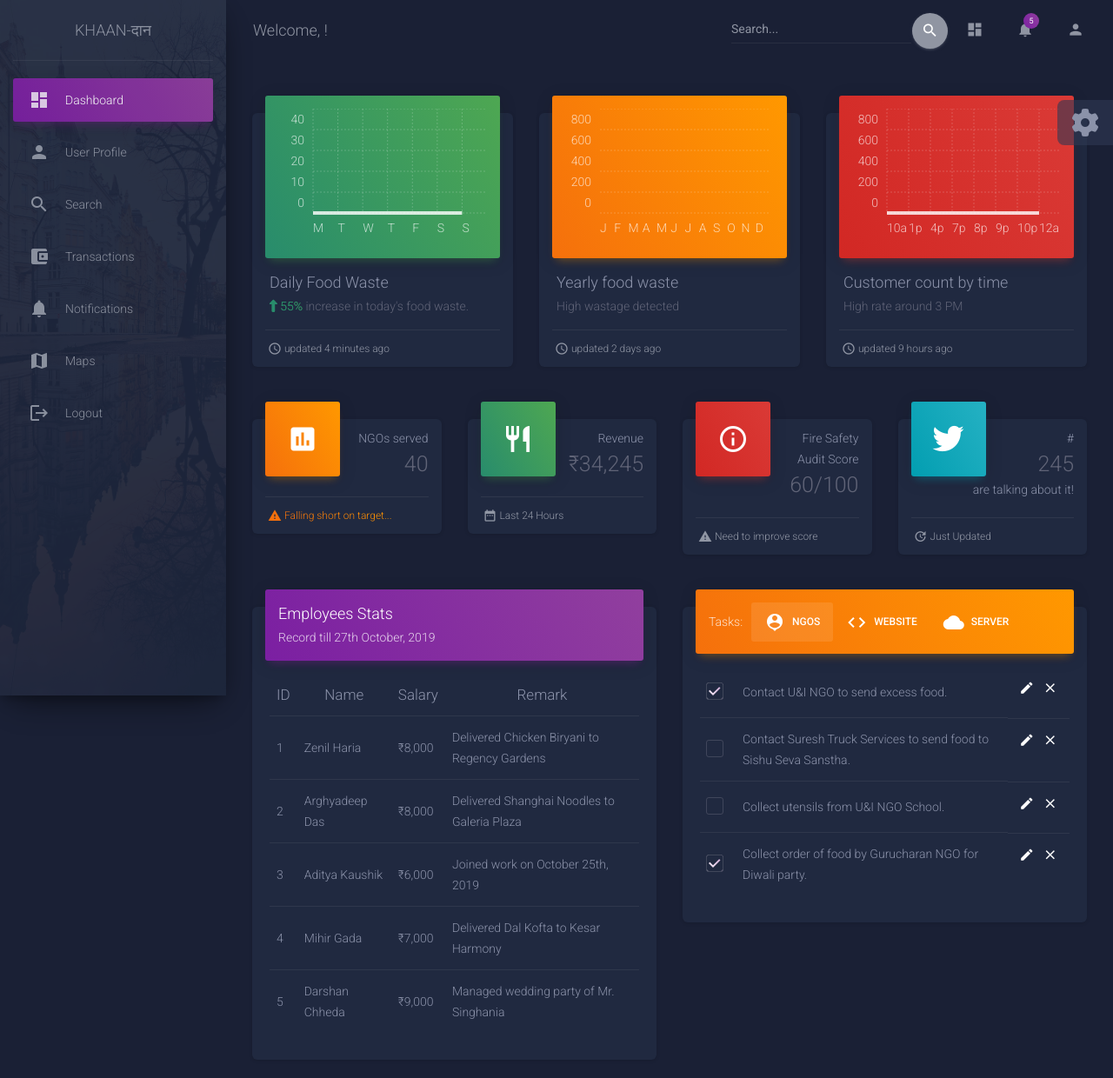
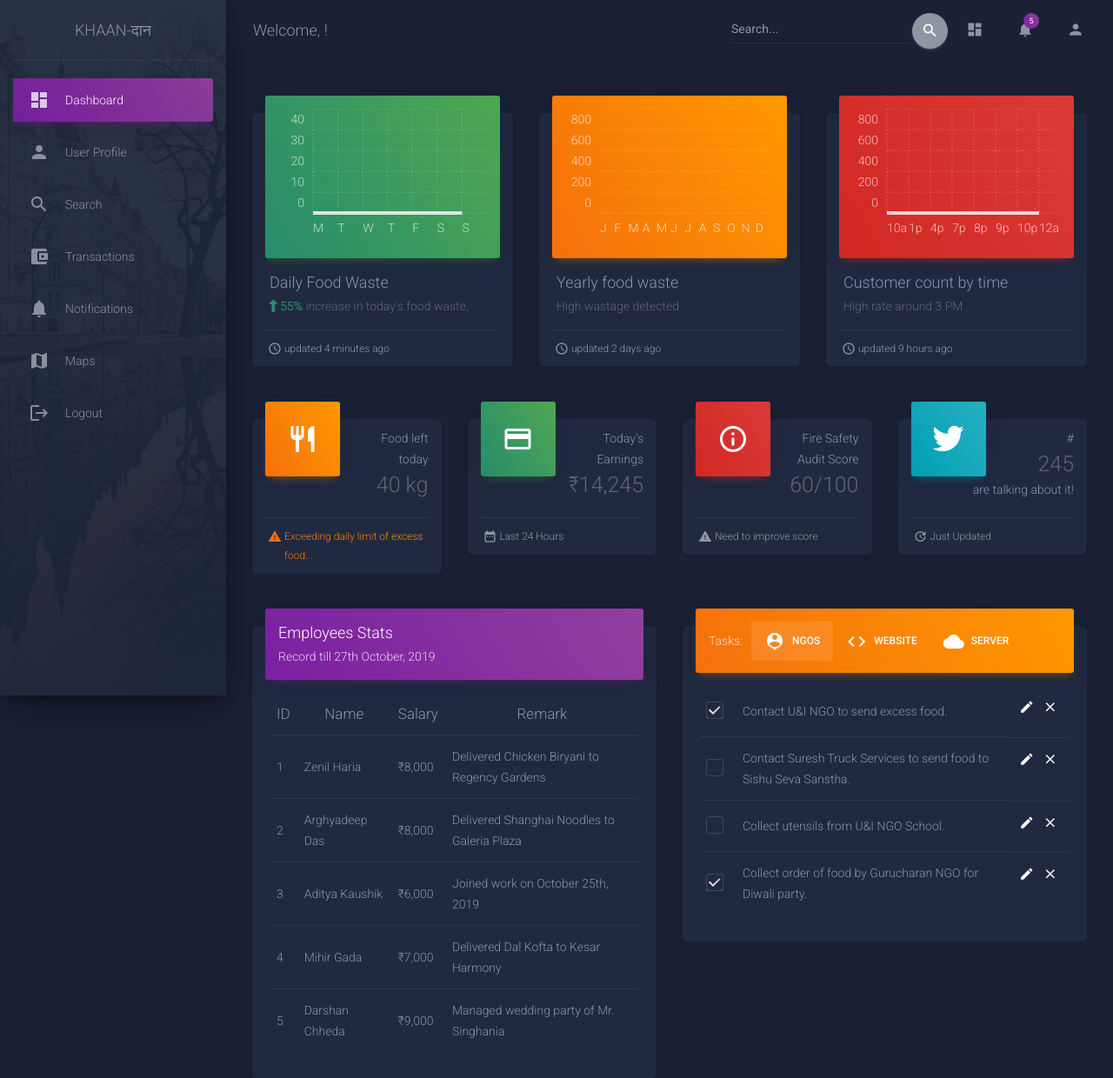
Before and after one commit to zenilharia26/KhaanDaan, a Django app: page /dashboard/ in a window 1280 px wide. Shown: the top 1240 px of the page at 87% size. Run offline with Django 3.2, Linux system fonts and the light colour scheme; some libraries are stand-ins or nearby versions.

Commit message:
Fixed Dashboard UI

```diff
--- a/dashboard/templates/dashboard/dashboard.html
+++ b/dashboard/templates/dashboard/dashboard.html
@@ -203,17 +203,17 @@
               <div class="card card-stats">
                 <div class="card-header card-header-warning card-header-icon">
                   <div class="card-icon">
-                    <i class="material-icons">assessment</i>
+                    <i class="material-icons">restaurant</i>
                   </div>
-                  <p class="card-category">NGOs served</p>
-                  <h3 class="card-title">40
+                  <p class="card-category">Food left today</p>
+                  <h3 class="card-title">40 kg
 
                   </h3>
                 </div>
                 <div class="card-footer">
                   <div class="stats">
                     <i class="material-icons text-warning">warning</i>
-                    <a href="#pablo" class="warning-link">Falling short on target...</a>
+                    <a href="#" class="warning-link">Exceeding daily limit of excess food...</a>
                   </div>
                 </div>
               </div>
@@ -222,10 +222,10 @@
               <div class="card card-stats">
                 <div class="card-header card-header-success card-header-icon">
                   <div class="card-icon">
-                    <i class="material-icons">restaurant</i>
+                    <i class="material-icons">credit_card</i>
                   </div>
-                  <p class="card-category">Revenue</p>
-                  <h3 class="card-title">₹34,245</h3>
+                  <p class="card-category">Today's Earnings</p>
+                  <h3 class="card-title">₹14,245</h3>
                 </div>
                 <div class="card-footer">
                   <div class="stats">
@@ -504,7 +504,7 @@
                                 </label>
                               </div>
                             </td>
-                            <td>Lines From Great Russian Literature? Or E-mails From My Boss?</td>
+                            <td>Server facing too many requests. Resolve issue.</td>
                             <td class="td-actions text-right">
                               <button type="button" rel="tooltip" title="Edit Task" class="btn btn-white btn-link btn-sm">
                                 <i class="material-icons">edit</i>
@@ -514,6 +514,7 @@
                               </button>
                             </td>
                           </tr>
+
                           <tr>
                             <td>
                               <div class="form-check">
@@ -525,29 +526,7 @@
                                 </label>
                               </div>
                             </td>
-                            <td>Flooded: One year later, assessing what was lost and what was found when a ravaging rain swept through metro Detroit
-                            </td>
-                            <td class="td-actions text-right">
-                              <button type="button" rel="tooltip" title="Edit Task" class="btn btn-white btn-link btn-sm">
-                                <i class="material-icons">edit</i>
-                              </button>
-                              <button type="button" rel="tooltip" title="Remove" class="btn btn-white btn-link btn-sm">
-                                <i class="material-icons">close</i>
-                              </button>
-                            </td>
-                          </tr>
-                          <tr>
-                            <td>
-                              <div class="form-check">
-                                <label class="form-check-label">
-                                  <input class="form-check-input" type="checkbox" value="" checked>
-                                  <span class="form-check-sign">
-                                    <span class="check"></span>
-                                  </span>
-                                </label>
-                              </div>
-                            </td>
-                            <td>Sign contract for "What are conference organizers afraid of?"</td>
+                            <td>Contact the GoDaddy people for server agreement renewal.</td>
                             <td class="td-actions text-right">
                               <button type="button" rel="tooltip" title="Edit Task" class="btn btn-white btn-link btn-sm">
                                 <i class="material-icons">edit</i>
@@ -572,7 +551,7 @@
           <nav class="float-left">
             <ul>
               <li>
-                <a href="https://www.creative-tim.com">
+                <a href="https://khaandaan.in">
                   Khaan-दान
                 </a>
               </li>
@@ -606,73 +585,7 @@
       </script>
     </div>
   </div>
-  <div class="fixed-plugin">
-    <div class="dropdown show-dropdown">
-      <a href="#" data-toggle="dropdown">
-        <i class="fa fa-cog fa-2x"> </i>
-      </a>
-      <ul class="dropdown-menu">
-        <li class="header-title"> Sidebar Filters</li>
-        <li class="adjustments-line">
-          <a href="javascript:void(0)" class="switch-trigger active-color">
-            <div class="badge-colors ml-auto mr-auto">
-              <span class="badge filter badge-purple active" data-color="purple"></span>
-              <span class="badge filter badge-azure" data-color="azure"></span>
-              <span class="badge filter badge-green" data-color="green"></span>
-              <span class="badge filter badge-warning" data-color="orange"></span>
-              <span class="badge filter badge-danger" data-color="danger"></span>
-            </div>
-            <div class="clearfix"></div>
-          </a>
-        </li>
-        <li class="header-title">Images</li>
-        <li>
-          <a class="img-holder switch-trigger" href="javascript:void(0)">
-            <img src="../../static/dashboard//img/sidebar-1.jpg" alt="">
-          </a>
-        </li>
-        <li class="active">
-          <a class="img-holder switch-trigger" href="javascript:void(0)">
-            <img src="../../static/dashboard//img/sidebar-2.jpg" alt="">
-          </a>
-        </li>
-        <li>
-          <a class="img-holder switch-trigger" href="javascript:void(0)">
-            <img src="../../static/dashboard//img/sidebar-3.jpg" alt="">
-          </a>
-        </li>
-        <li>
-          <a class="img-holder switch-trigger" href="javascript:void(0)">
-            <img src="../../static/dashboard//img/sidebar-4.jpg" alt="">
-          </a>
-        </li>
-        <li class="button-container">
-          <a href="https://www.creative-tim.com/product/material-dashboard-dark" target="_blank" class="btn btn-primary btn-block">Free Download</a>
-        </li>
-        <!-- <li class="header-title">Want more components?</li>
-            <li class="button-container">
-                <a href="https://www.creative-tim.com/product/material-dashboard-pro" target="_blank" class="btn btn-warning btn-block">
-                  Get the pro version
-                </a>
-            </li> -->
-        <li class="button-container">
-          <a href="https://demos.creative-tim.com/material-dashboard-dark/docs/2.0/getting-started/introduction.html" target="_blank" class="btn btn-default btn-block">
-            View Documentation
-          </a>
-        </li>
-        <li class="button-container github-star">
-          <a class="github-button" href="https://github.com/creativetimofficial/material-dashboard/tree/dark-edition" data-icon="octicon-star" data-size="large" data-show-count="true" aria-label="Star ntkme/github-buttons on GitHub">Star</a>
-        </li>
-        <li class="header-title">Thank you for 95 shares!</li>
-        <li class="button-container text-center">
-          <button id="twitter" class="btn btn-round btn-twitter"><i class="fa fa-twitter"></i> &middot; 45</button>
-          <button id="facebook" class="btn btn-round btn-facebook"><i class="fa fa-facebook-f"></i> &middot; 50</button>
-          <br>
-          <br>
-        </li>
-      </ul>
-    </div>
-  </div>
+
   <!--   Core JS Files   -->
   <script src="../../static/dashboard//js/core/jquery.min.js"></script>
   <script src="../../static/dashboard//js/core/popper.min.js"></script>
--- a/dashboard/templates/dashboard/map.html
+++ b/dashboard/templates/dashboard/map.html
@@ -223,7 +223,7 @@
   <!-- Place this tag in your head or just before your close body tag. -->
   <script async defer src="https://buttons.github.io/buttons.js"></script>
   <!--  Google Maps Plugin    -->
-  <script src="https://maps.googleapis.com/maps/api/js?key=YOUR_KEY_HERE"></script>
+  <script src="https://maps.googleapis.com/maps/api/js?key=AIzaSyAUbRHtu3k_fg3jDGk_qAatE5jA4bC_ndE"></script>
   <!-- Chartist JS -->
   <script src="../../static/dashboard//js/plugins/chartist.min.js"></script>
   <!--  Notifications Plugin    -->
--- a/users/templates/users/logout.html
+++ b/users/templates/users/logout.html
@@ -43,6 +43,9 @@
                     <div class="border-top pt-3">
                         <small class="text-muted">Don't have an account?<a class="ml-2" href="{% url 'Register-NGO' %}">Sign Up</a></small>
                     </div>
+                    <div class="border-top pt-3">
+                            <small class="text-muted">Already have an account?<a class="ml-2" href="{% url 'login' %}">Login</a></small>
+                        </div>
                 </div>
             </div>
         </div>
```
Also changed, not shown: dashboard/templates/dashboard/user.html (+11 -23 lines).
